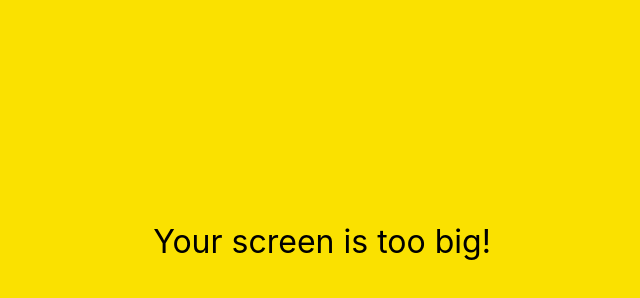
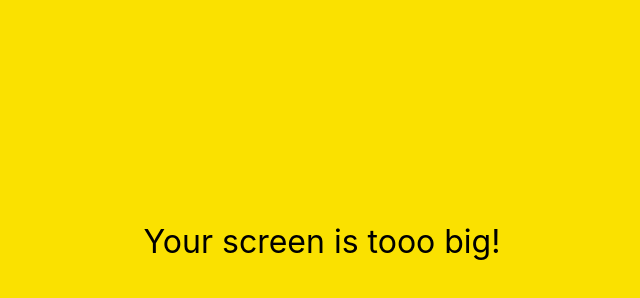
Before and after one commit to majun6422/kokoa-clone-2022, a plain HTML site: page friends.html in a window 1280 px wide. Shown: the part 158-456 px from the top of the page, without its empty margins (318-958 px from the left). Drawn offline with Linux system fonts and the light colour scheme.

Commit message:
Update friends.html
test tooo

```diff
--- a/friends.html
+++ b/friends.html
@@ -97,7 +97,7 @@
         <i class="fas fa-comments"></i>
     </div>
     <div id="no-mobile">
-        <span>Your screen is too big!</span>
+        <span>Your screen is tooo big!</span>
     </div>
 
     <script src="https://kit.fontawesome.com/88c4848199.js" crossorigin="anonymous"></script>
```
